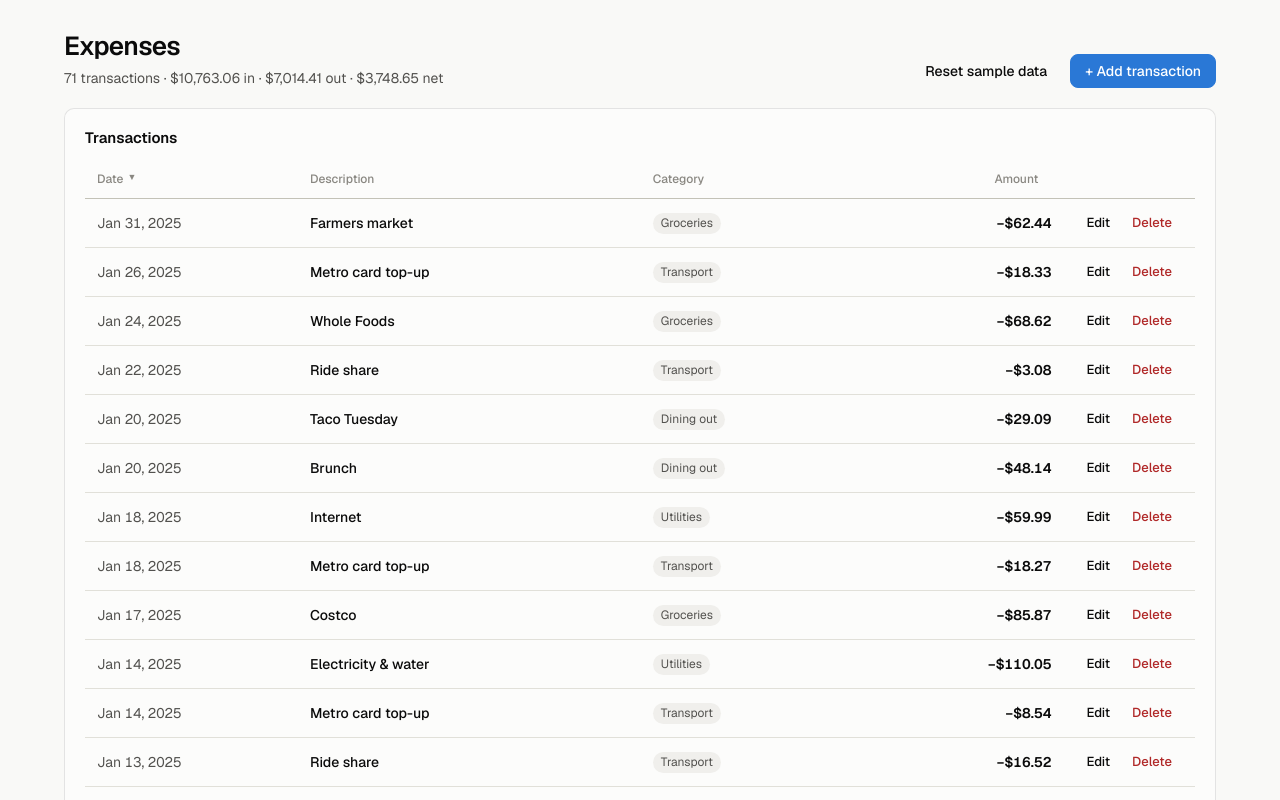
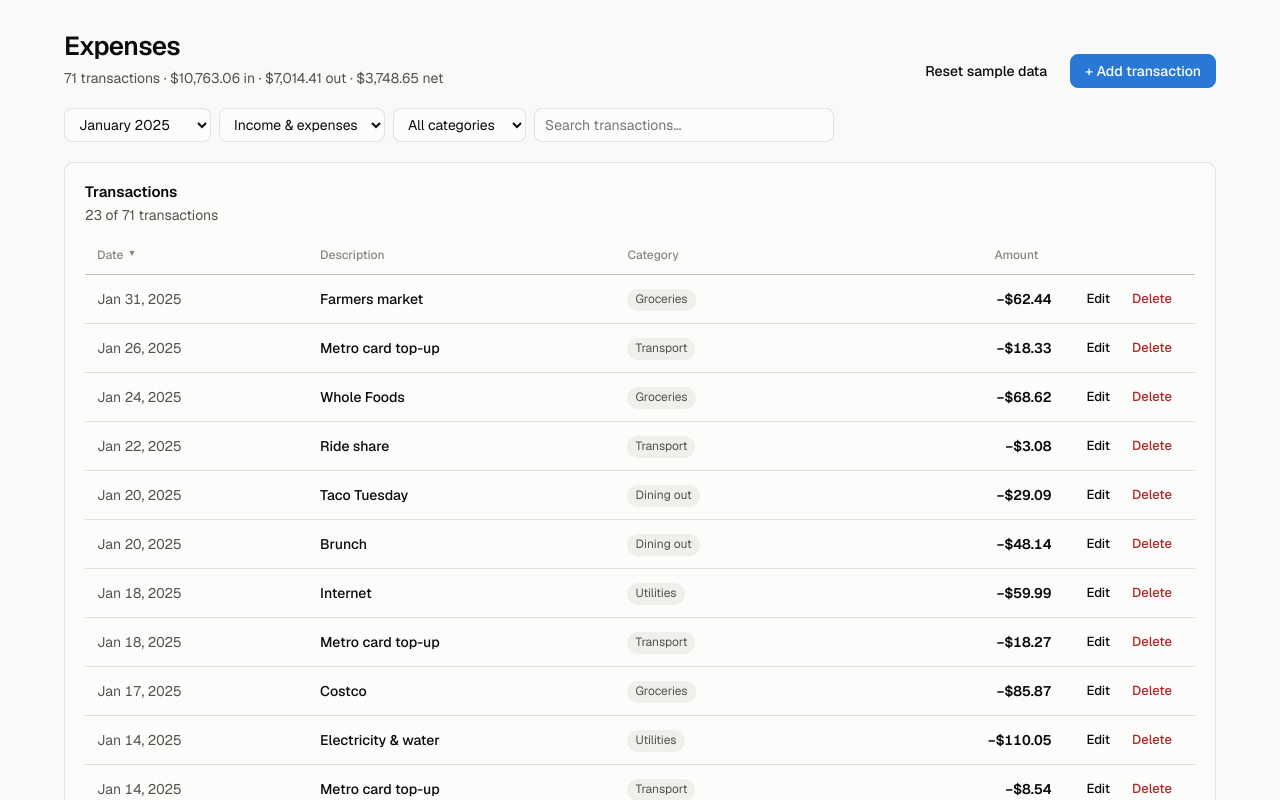
Before and after one commit to chukuwyemokumbor/expenses-tracker, a Next.js app: page / in a window 1280 px wide. Shown: the top 800 px of the page. Built offline with nearby package versions, Linux system fonts and the light colour scheme.

Commit message:
Add search and month, type and category filters

```diff
--- a/src/app/globals.css
+++ b/src/app/globals.css
@@ -167,7 +167,22 @@ button:focus-visible {
 }
 .card__title {
   font-size: 15px;
-  margin-bottom: 12px;
+}
+.card__sub {
+  margin: 2px 0 12px;
+  color: var(--ink-2);
+}
+
+/* ---------- Filters ---------- */
+.filters {
+  display: flex;
+  flex-wrap: wrap;
+  gap: 8px;
+  align-items: center;
+}
+.filters input[type="search"] {
+  flex: 1 1 200px;
+  max-width: 300px;
 }
 .empty {
   padding: 32px 0;
--- a/src/components/ExpenseTracker.tsx
+++ b/src/components/ExpenseTracker.tsx
@@ -1,9 +1,9 @@
 "use client";
 
-import { useState } from "react";
+import { useMemo, useState } from "react";
 import { useTransactions } from "@/hooks/useTransactions";
-import type { Transaction } from "@/types/transaction";
-import { formatCurrency, formatDate, totals } from "@/lib/format";
+import type { Transaction, TransactionType } from "@/types/transaction";
+import { formatCurrency, formatDate, formatMonth, monthKey, totals } from "@/lib/format";
 import { TransactionTable } from "./TransactionTable";
 import { TransactionForm } from "./TransactionForm";
 
@@ -13,6 +13,42 @@ export function ExpenseTracker() {
   const store = useTransactions();
   const { income, expenses, net } = totals(store.transactions);
   const [dialog, setDialog] = useState<DialogState>(null);
+
+  // null means "the most recent month that has transactions".
+  const [monthChoice, setMonthChoice] = useState<string | null>(null);
+  const [type, setType] = useState<"all" | TransactionType>("all");
+  const [category, setCategory] = useState("all");
+  const [query, setQuery] = useState("");
+
+  const months = useMemo(
+    () => [...new Set(store.transactions.map((t) => monthKey(t.date)))].sort().reverse(),
+    [store.transactions],
+  );
+  const month = monthChoice ?? months[0] ?? "all";
+  const categories = useMemo(
+    () => [...new Set(store.transactions.map((t) => t.category))].sort(),
+    [store.transactions],
+  );
+
+  const visible = useMemo(() => {
+    const q = query.trim().toLowerCase();
+    return store.transactions.filter(
+      (t) =>
+        (month === "all" || monthKey(t.date) === month) &&
+        (type === "all" || t.type === type) &&
+        (category === "all" || t.category === category) &&
+        (!q || t.description.toLowerCase().includes(q) || t.category.toLowerCase().includes(q)),
+    );
+  }, [store.transactions, month, type, category, query]);
+
+  const isFiltered = monthChoice !== null || type !== "all" || category !== "all" || query !== "";
+
+  function clearFilters() {
+    setMonthChoice(null);
+    setType("all");
+    setCategory("all");
+    setQuery("");
+  }
 
   function handleDelete(t: Transaction) {
     const label = `${t.description} (${formatCurrency(t.amount)} on ${formatDate(t.date)})`;
@@ -39,10 +75,49 @@ export function ExpenseTracker() {
         </div>
       </header>
 
+      <div className="filters" role="search">
+        <select value={month} onChange={(e) => setMonthChoice(e.target.value)} aria-label="Month">
+          <option value="all">All months</option>
+          {months.map((m) => (
+            <option key={m} value={m}>
+              {formatMonth(m)}
+            </option>
+          ))}
+        </select>
+        <select value={type} onChange={(e) => setType(e.target.value as "all" | TransactionType)} aria-label="Type">
+          <option value="all">Income & expenses</option>
+          <option value="income">Income only</option>
+          <option value="expense">Expenses only</option>
+        </select>
+        <select value={category} onChange={(e) => setCategory(e.target.value)} aria-label="Category">
+          <option value="all">All categories</option>
+          {categories.map((c) => (
+            <option key={c} value={c}>
+              {c}
+            </option>
+          ))}
+        </select>
+        <input
+          type="search"
+          placeholder="Search transactions…"
+          value={query}
+          onChange={(e) => setQuery(e.target.value)}
+          aria-label="Search transactions"
+        />
+        {isFiltered && (
+          <button type="button" className="btn btn--ghost" onClick={clearFilters}>
+            Clear filters
+          </button>
+        )}
+      </div>
+
       <section className="card">
         <h2 className="card__title">Transactions</h2>
+        <p className="card__sub">
+          {visible.length} of {store.transactions.length} transactions
+        </p>
         <TransactionTable
-          transactions={store.transactions}
+          transactions={visible}
           onEdit={(transaction) => setDialog({ kind: "edit", transaction })}
           onDelete={handleDelete}
         />
--- a/src/components/TransactionTable.tsx
+++ b/src/components/TransactionTable.tsx
@@ -33,7 +33,7 @@ export function TransactionTable({ transactions, onEdit, onDelete }: Props) {
   const toggle = (key: SortKey) =>
     setSort((s) => (s.key === key ? { key, dir: s.dir === 1 ? -1 : 1 } : { key, dir: key === "date" ? -1 : 1 }));
 
-  if (transactions.length === 0) return <div className="empty">No transactions yet.</div>;
+  if (transactions.length === 0) return <div className="empty">No transactions match these filters.</div>;
 
   return (
     <div className="table-wrap">
--- a/src/lib/format.ts
+++ b/src/lib/format.ts
@@ -29,3 +29,12 @@ export const todayISO = () => {
   const d = new Date();
   return `${d.getFullYear()}-${String(d.getMonth() + 1).padStart(2, "0")}-${String(d.getDate()).padStart(2, "0")}`;
 };
+
+/** "2025-01" -> "January 2025" */
+export function formatMonth(key: string) {
+  const [y, m] = key.split("-").map(Number);
+  return new Date(y, m - 1, 1).toLocaleDateString("en-US", { month: "long", year: "numeric" });
+}
+
+/** "2025-01-14" -> "2025-01" */
+export const monthKey = (iso: string) => iso.slice(0, 7);
```
